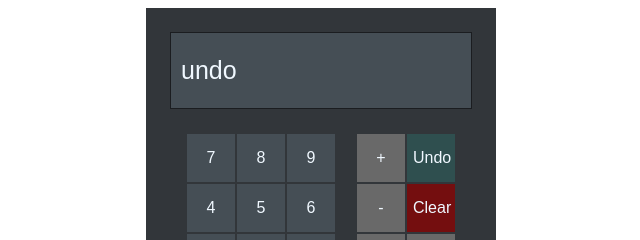
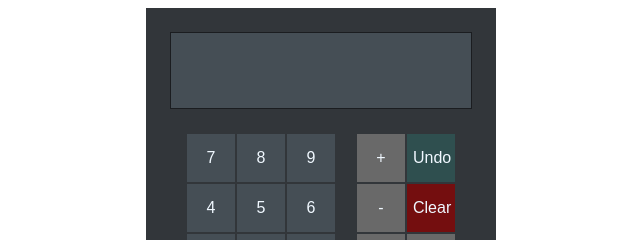
Before and after one commit to blackbear216/odin-calculator, a plain HTML site: page index.html in a window 1280 px wide. Both pictures are taken after a click on the button "Undo". Shown: the top 240 px of the page, 319-959 px from the left. Drawn offline with Linux system fonts and the light colour scheme.

Commit message:
Add undo button functionality

```diff
--- a/index.html
+++ b/index.html
@@ -30,7 +30,7 @@
                         <button class="subtract" onclick="clickButton('-')">-</button>
                         <button class="multiply" onclick="clickButton('*')">*</button>
                         <button class="divide" onclick="clickButton('/')">/</button>
-                        <button class="undo" onclick="clickButton('undo')">Undo</button>
+                        <button class="undo" onclick="undo()">Undo</button>
                         <button class="clear" onclick="clickButton('clear')">Clear</button>
                         <button class="equal" onclick="getResult()">=</button>
                     </div>
--- a/main.js
+++ b/main.js
@@ -1,3 +1,11 @@
+//implement clear button
+//implement buttons greying out where appropriate
+//implement floating point . numbers
+//implement divide by 0 error
+//implement keyboard support
+
+
+
 const operators = ['/', '*', '-', '+'];
 let result = 0;
 let displayValue = "";
@@ -87,7 +95,6 @@ function resolveOperations(operator1, operator2) {
         operations = operations.filter((op) => {
             return (op != 'f');
         });
-        console.log(operations);
     }
 }
 
@@ -104,3 +111,8 @@ function parseDisplayValue() {
     }
     operations.push(currentEntry);
 }
+
+function undo() {
+    displayValue = displayValue.substring(0, displayValue.length - 1);
+    display.textContent = displayValue;
+}
```
